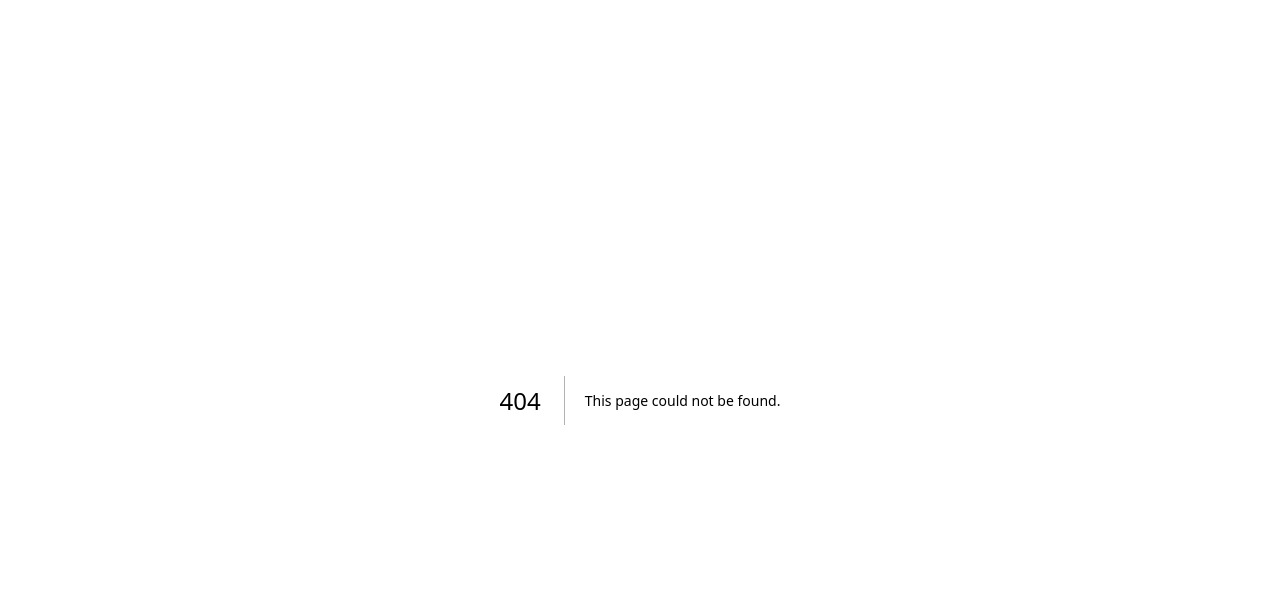
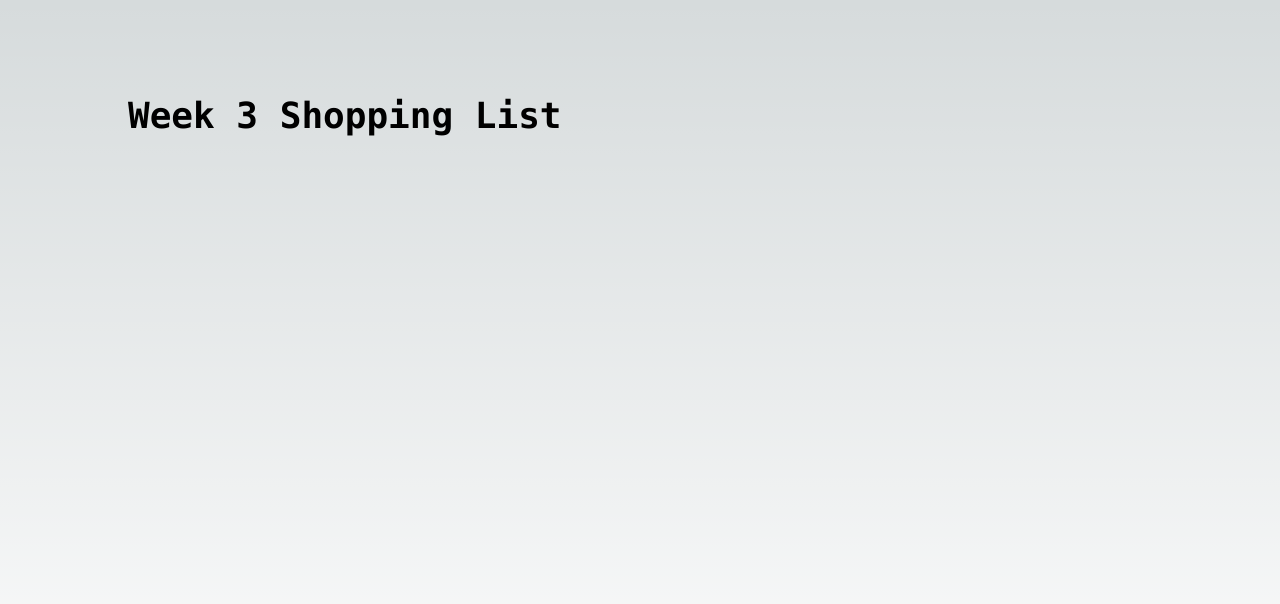
Before and after one commit to ZackariaOsman/cprg306-a, a Next.js app: page /week3 in a window 1280 px wide. Before the commit this address had no page. Shown: the top 604 px of the page. Built offline with nearby package versions, Linux system fonts and the light colour scheme.

Commit message:
created week3 folder and link to page.js

```diff
--- a/app/page.js
+++ b/app/page.js
@@ -13,6 +13,9 @@ export default function Home() {
         <div>
           <Link href = "/week2">week2</Link>
         </div>
+        <div>
+          <Link href = "/week3">week3</Link>
+        </div>
       </div>
     </main>
 
--- /dev/null
+++ b/app/week3/page.js
@@ -0,0 +1,12 @@
+import Link from "next/link";
+
+export default function Week3() {
+    return(
+        <main className="flex min-h-screen flex-col items-center justify-between p-24">
+        <div class="z-10 max-w-5xl w-full items-center justify-between font-mono text-sm">
+          <h1 class="text-4xl font-bold">Week 3 Shopping List</h1>
+          <br></br>
+        </div>
+      </main>
+    )
+};
```
